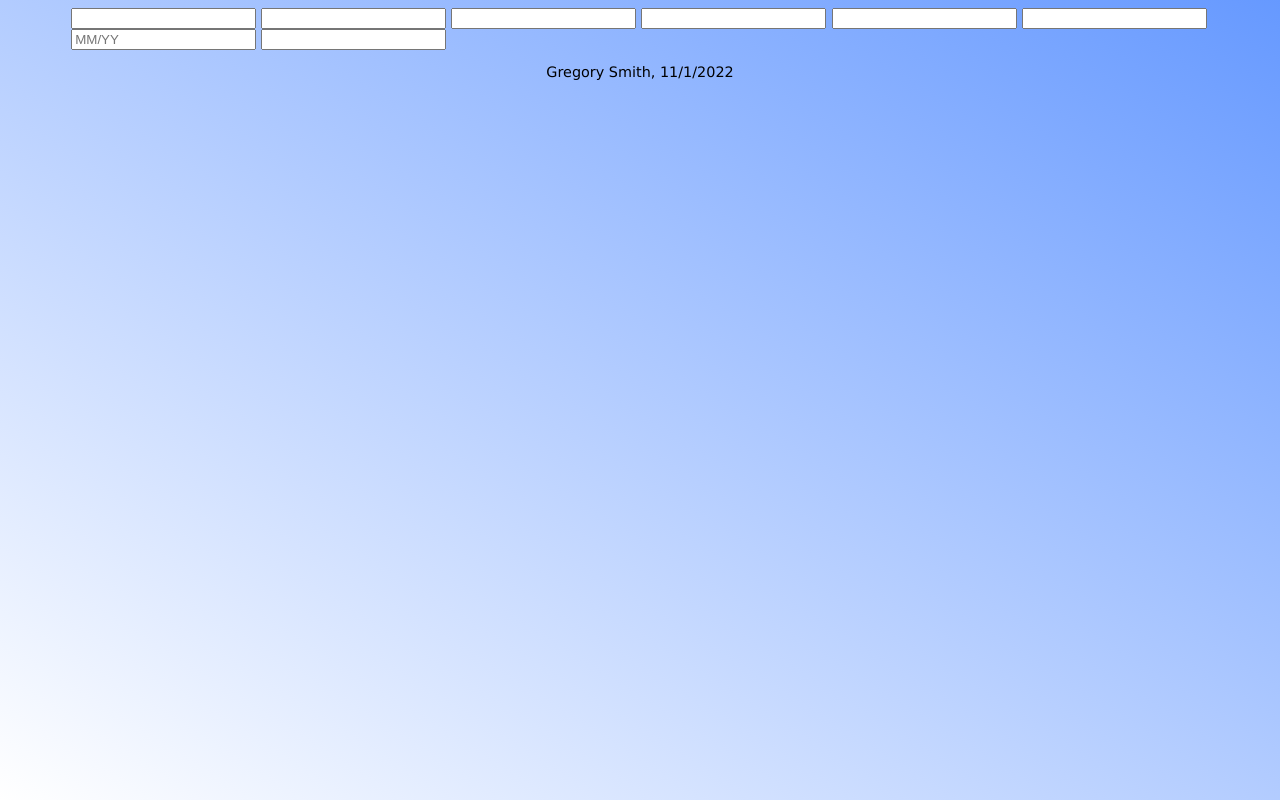
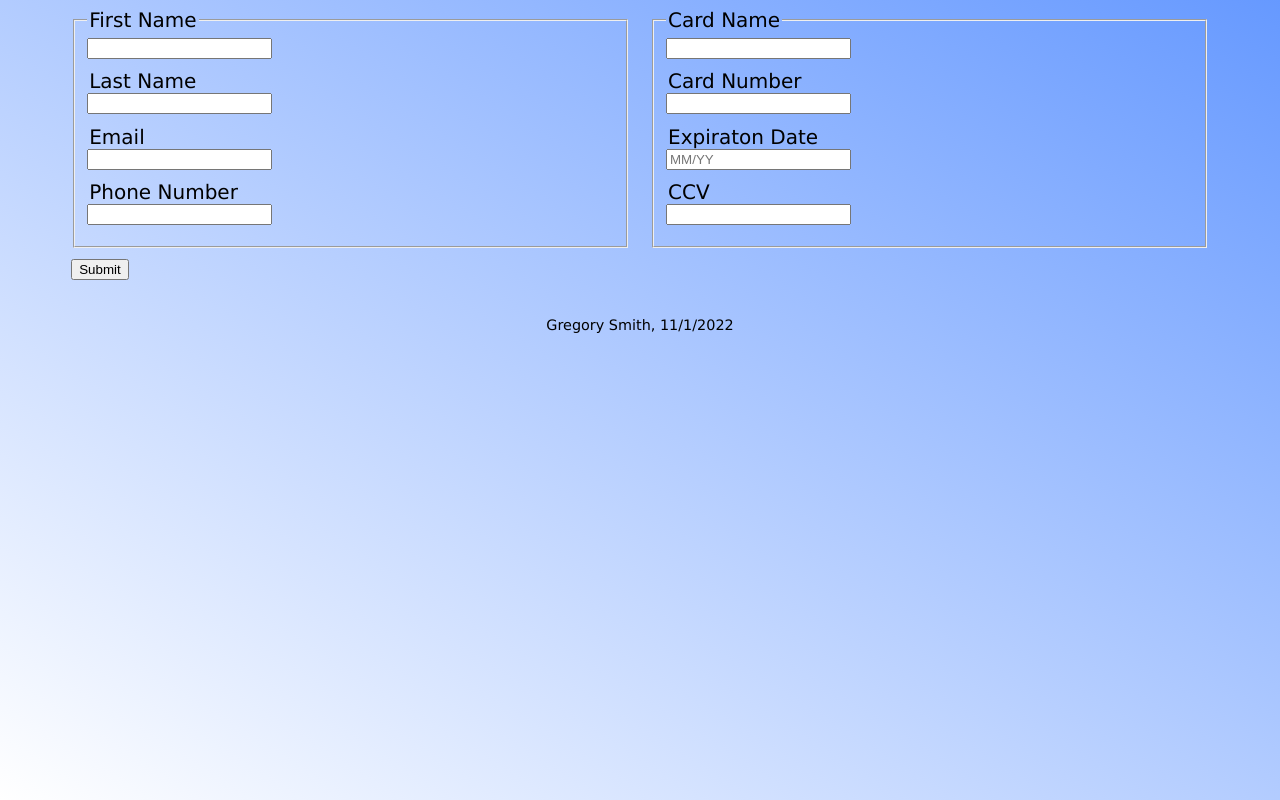
Before and after one commit to Greg-Smith209/ch8applyextendanalyze, a plain HTML site: page analyze apply extend/analyze/analyze08.html in a window 1280 px wide. Drawn offline with Linux system fonts and the light colour scheme.

Commit message:
analyze done

```diff
--- a/analyze apply extend/analyze/analyze08.html
+++ b/analyze apply extend/analyze/analyze08.html
@@ -18,24 +18,39 @@ Today's Date: 11/1/2022
         <main>
 
 <form class="grid">
+	<fieldset>
 
+<!--first name-->
+<legend>First Name</legend>
 	<input type="text" name="fName" id="fName">
+<!--last name-->
+<legend>Last Name</legend>
+	<input type="text"name="lName" id="lName">
+<!--email-->
+<legend>Email</legend>
+	<input type="email" name="email" id="email">
+<!--phone number-->
+<legend>Phone Number</legend>
+	<input type="tel"name="phone" id="phone">
+</fieldset>
 
-	<input type="text"name="lName" id="lName">
-
-	<input type="email" name="email" id="email">
-
-	<input type="tel"name="phone" id="phone">
-
+	<fieldset>
+<!-- canonical name -->
+<legend> Card Name </legend>
 	<input type="text" name="cName" id="cName">
-
+<!-- card number -->
+<legend> Card Number </legend>
 	<input type="number"name="cNum" id="cNum">
-
+<!-- expire date-->
+<legend>Expiraton Date</legend>
 	<input type="text" name="expDate" id="expDate" placeholder="MM/YY">
-
+<!-- CCV -->
+<legend>CCV</legend>
 	<input type="number" name="ccv" id="ccv">
+</fieldset>
 
 </form>
+<input type="submit" name="btn">
 
 </main>
 
--- a/analyze apply extend/analyze/css/styles08.css
+++ b/analyze apply extend/analyze/css/styles08.css
@@ -28,5 +28,50 @@ footer {
 /* Media query for tablet layout */
 @media only screen and (min-width: 600px) {
 
+form{
+	border: none;
+	margin-top: zero;
+	margin-bottom: zero;
+	margin-left: auto;
+	margin-right: auto;
+}
+
+.grid{
+	display: grid;
+	grid-template-columns: auto auto;
+	grid-gap: 20px;
+}
+
+.btn{
+grid-column: 1 / span 2;
+padding: 3%;
+}
 
 }
+
+/* media query for mobile */
+@media screen and (min-width: 480px){
+
+fieldset, input{
+	margin-bottom: 2%;
+}
+
+legend{
+	font-size: 1.25em;
+	font-style: bold;
+}
+
+.btn{
+	border: none;
+	margin-top: zero;
+	margin-bottom: zero;
+	margin-left: auto;
+	margin-right: auto;
+	display: block;
+	padding: 5%;
+	background-color: #003399;
+	font-size: 1.25em;
+	border-radius: 10px;
+	color: #fff;
+}
+}
```
